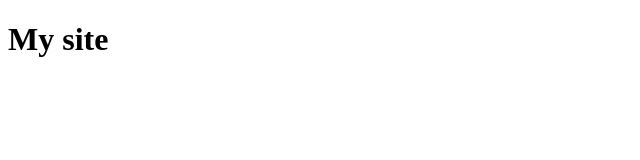
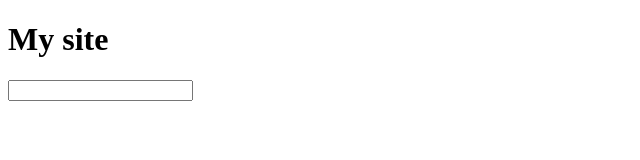
Before and after one commit to MaksymKorobka/MaksymKorobka.github.io, a plain HTML site: page index.html in a window 1280 px wide. Shown: the whole page, without its empty margins (0-640 px from the left). Drawn offline with Linux system fonts and the light colour scheme.

Commit message:
passworld

```diff
--- a/index.html
+++ b/index.html
@@ -9,5 +9,6 @@
 </head>
 <body>
     <h1>My site</h1>
+    <input type="password" name="" id="" />
 </body>
 </html>
```
